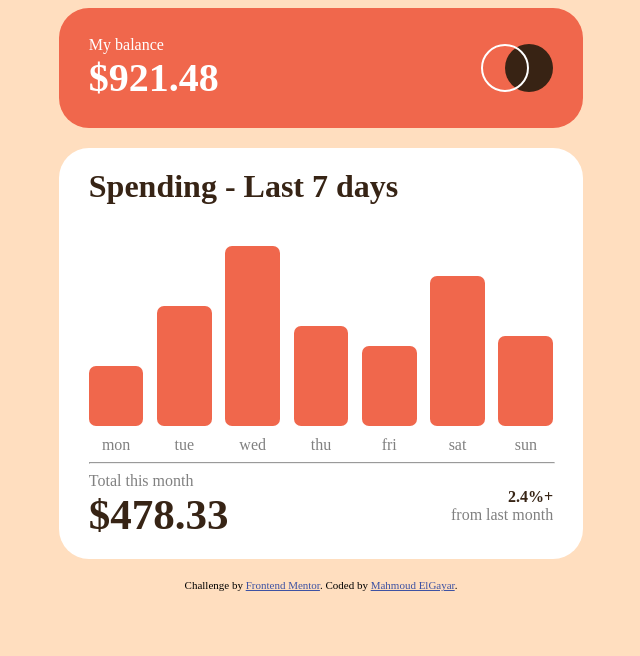
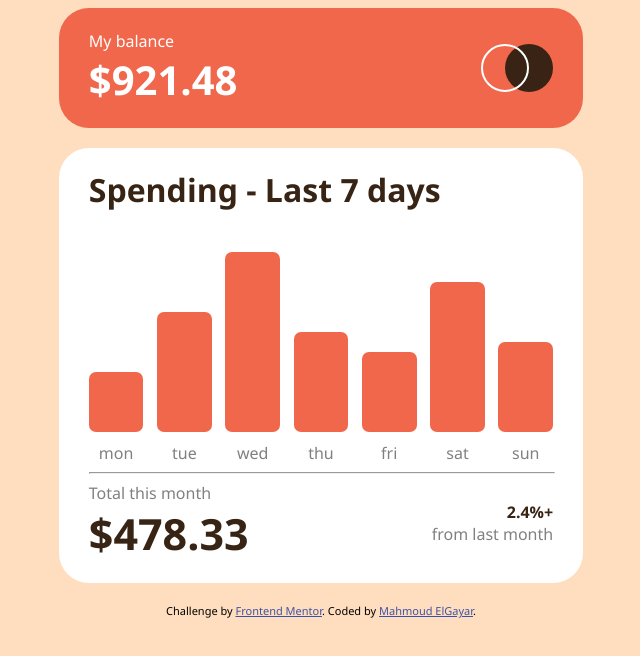
Before and after one commit to MahmoudElGayar/Expenses-Chart, a plain HTML site: page index.html in a window 1280 px wide. Shown: the whole page, without its empty margins (319-959 px from the left). Drawn offline with Linux system fonts and the light colour scheme.

Commit message:
Update style.css

```diff
--- a/css/style.css
+++ b/css/style.css
@@ -13,7 +13,7 @@
 
 body {
 	background-color: #ffdebf;
-	font-family: poppins;
+	font-family: 'Segoe UI', Tahoma, Geneva, Verdana, sans-serif;
 	/* height: 100vh; */
 }
 
```
